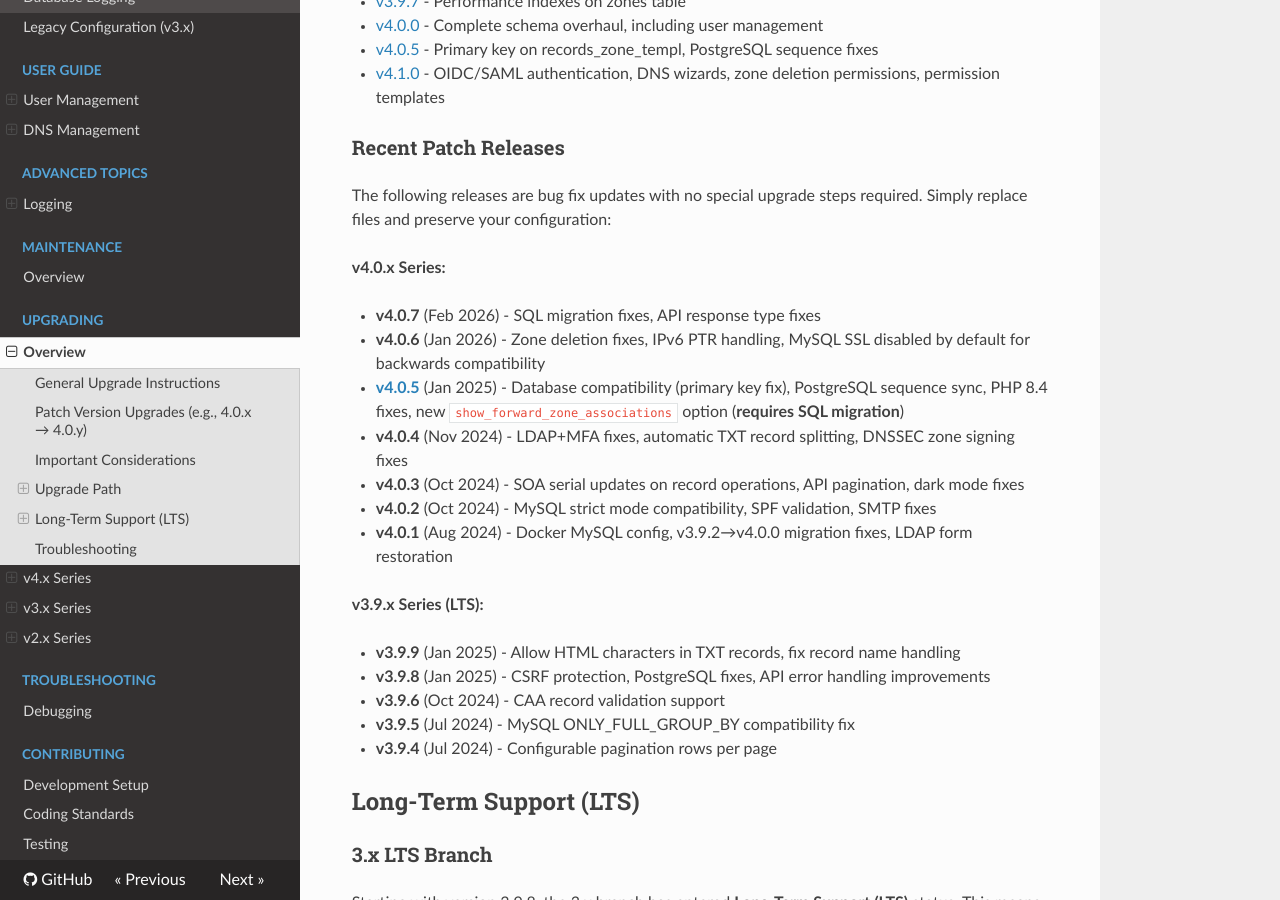
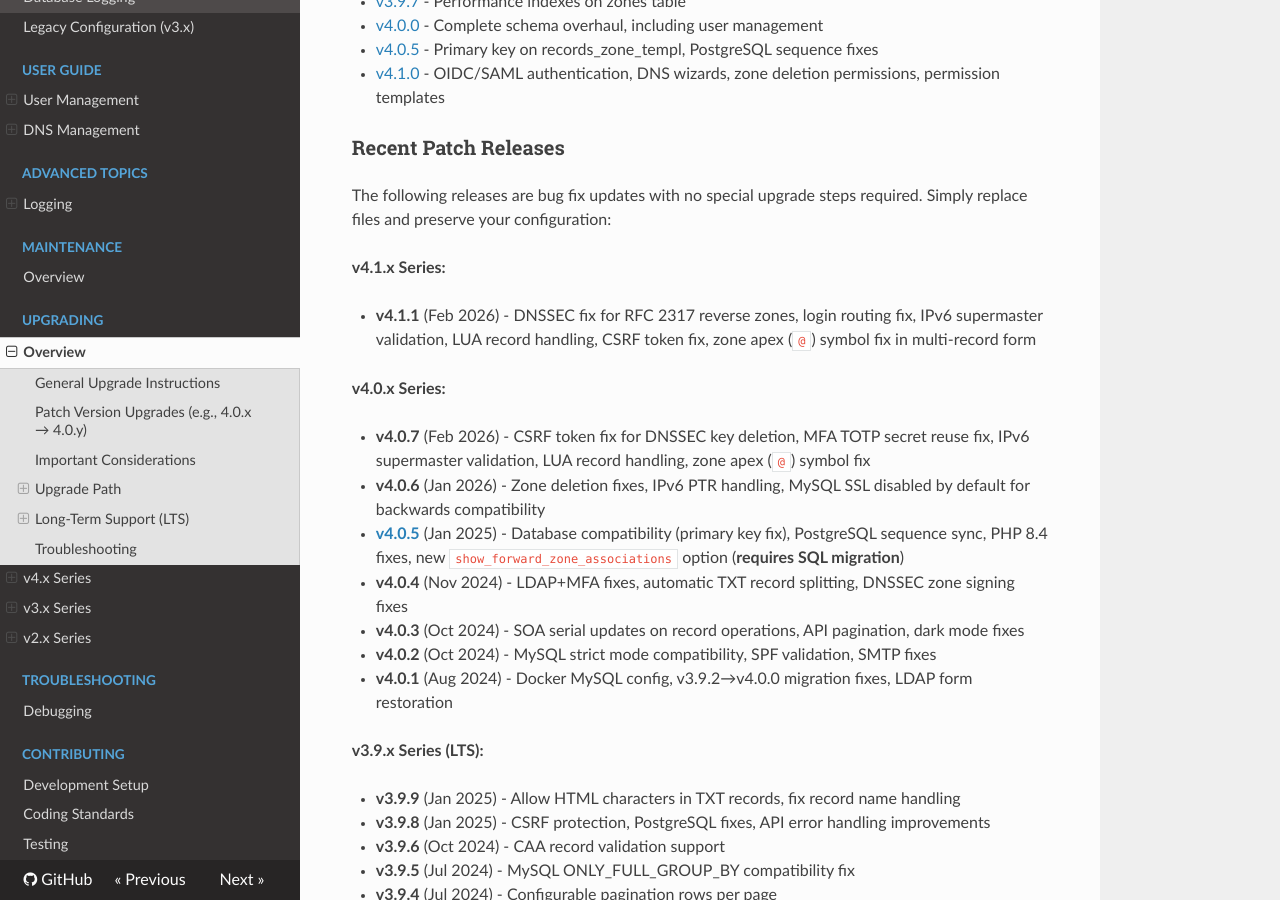
Before and after one commit to poweradmin/poweradmin-docs, an MkDocs documentation site: the page built from docs/upgrading/index.md, in a window 1280 px wide and 900 px high, scrolled down 2349 px. Built offline with MkDocs 1.6.1, drawn with Linux system fonts in a browser that asks for light colours; nearby versions of some CDN libraries.

Commit message:
docs(upgrading): add v4.1.1 and update v4.0.7 patch release entries

```diff
--- a/docs/upgrading/index.md
+++ b/docs/upgrading/index.md
@@ -95,9 +95,13 @@ The following versions include important database structure changes:
 
 The following releases are bug fix updates with no special upgrade steps required. Simply replace files and preserve your configuration:
 
+**v4.1.x Series:**
+
+- **v4.1.1** (Feb 2026) - DNSSEC fix for RFC 2317 reverse zones, login routing fix, IPv6 supermaster validation, LUA record handling, CSRF token fix, zone apex (`@`) symbol fix in multi-record form
+
 **v4.0.x Series:**
 
-- **v4.0.7** (Feb 2026) - SQL migration fixes, API response type fixes
+- **v4.0.7** (Feb 2026) - CSRF token fix for DNSSEC key deletion, MFA TOTP secret reuse fix, IPv6 supermaster validation, LUA record handling, zone apex (`@`) symbol fix
 - **v4.0.6** (Jan 2026) - Zone deletion fixes, IPv6 PTR handling, MySQL SSL disabled by default for backwards compatibility
 - **[v4.0.5](v4.0.5.md)** (Jan 2025) - Database compatibility (primary key fix), PostgreSQL sequence sync, PHP 8.4 fixes, new `show_forward_zone_associations` option (**requires SQL migration**)
 - **v4.0.4** (Nov 2024) - LDAP+MFA fixes, automatic TXT record splitting, DNSSEC zone signing fixes
```
